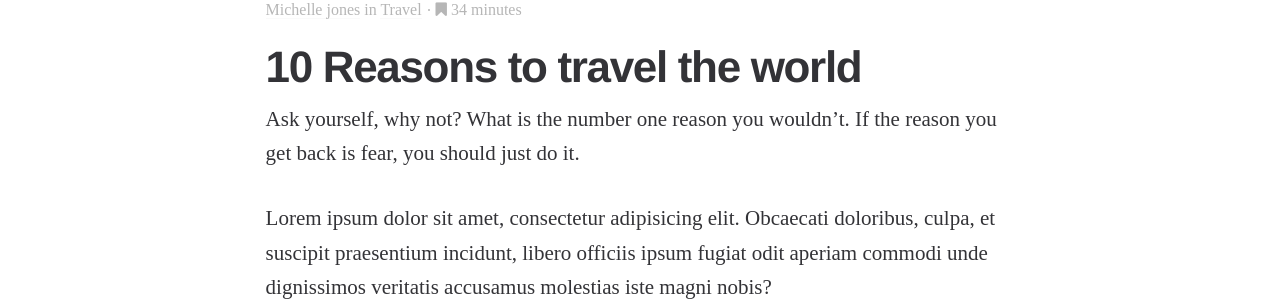
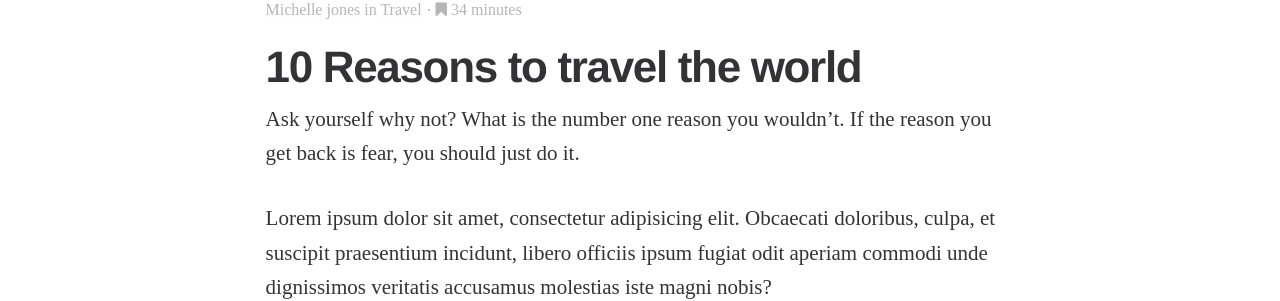
Before and after one commit to 2sherpas/2sherpas.github.io, a Jekyll site: the page built from _posts/2015-02-11-ten-reasons-to-travel-the-world.md, in a window 1280 px wide. Shown: the part 493-794 px from the top of the page. Built offline with Jekyll 4.4.1, drawn with Linux system fonts in a browser that asks for light colours.

```diff
--- a/_posts/2015-02-11-ten-reasons-to-travel-the-world.md
+++ b/_posts/2015-02-11-ten-reasons-to-travel-the-world.md
@@ -13,7 +13,7 @@ show_related_posts: false
 square_related: recommend-wolf
 ---
 
-Ask yourself, why not? What is the number one reason you wouldn't. If the reason you get back is fear, you should just do it.
+Ask yourself why not? What is the number one reason you wouldn't. If the reason you get back is fear, you should just do it.
 
 Lorem ipsum dolor sit amet, consectetur adipisicing elit. Obcaecati doloribus, culpa, et suscipit praesentium incidunt, libero officiis ipsum fugiat odit aperiam commodi unde dignissimos veritatis accusamus molestias iste magni nobis?
 
```
